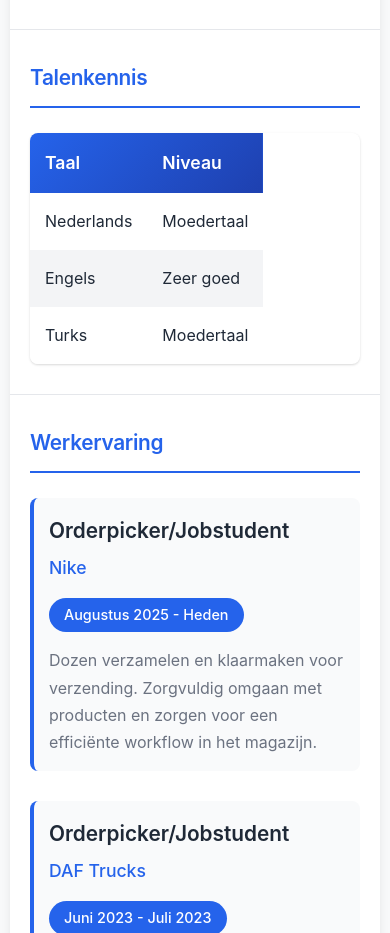
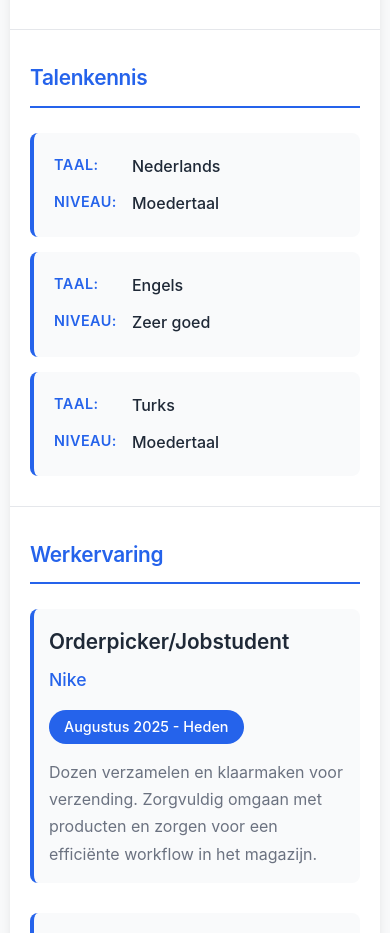
Before and after one commit to pxl-grpro-wpl1-2526/curriculum-vitae-AbdussamedKonakPXL, a plain HTML site: page index.html in a window 390 px wide. Shown: the part 2320-3253 px from the top of the page. Drawn offline with Linux system fonts and the light colour scheme.

Commit message:
WEB-12
In de mobiele weergave wordt de tabel vervangen door een alternatieve layout (geen tabel). Bij grotere schermen verschijnt de tabel opnieuw en verdwijnt de mobiele variant.

```diff
--- a/css/style.css
+++ b/css/style.css
@@ -365,6 +365,46 @@ body {
     overflow-wrap: break-word;
 }
 
+/* Mobiele layout voor talenkennis - WEB-12 */
+.languages-mobile {
+    display: none;
+}
+
+.language-card {
+    background-color: var(--bg-light);
+    border-radius: var(--radius-md);
+    padding: var(--spacing-lg);
+    margin-bottom: var(--spacing-md);
+    border-left: 4px solid var(--primary-color);
+    display: grid;
+    grid-template-columns: auto 1fr;
+    gap: var(--spacing-sm) var(--spacing-md);
+    transition: transform 0.2s ease, box-shadow 0.2s ease;
+}
+
+.language-card:hover {
+    transform: translateX(5px);
+    box-shadow: var(--shadow-md);
+}
+
+.language-card:last-child {
+    margin-bottom: 0;
+}
+
+.language-label {
+    font-weight: var(--font-weight-semibold);
+    color: var(--primary-color);
+    font-size: var(--font-size-small);
+    text-transform: uppercase;
+    letter-spacing: 0.5px;
+}
+
+.language-value {
+    color: var(--text-color);
+    font-size: var(--font-size-base);
+    font-weight: var(--font-weight-medium);
+}
+
 /* Werkervaring - WEB-05 */
 .work-list {
     list-style: none;
@@ -507,7 +547,41 @@ body {
     box-shadow: var(--shadow-md);
 }
 
-/* Responsief Ontwerp - Media Queries - WEB-11 */
+/* Responsief Ontwerp - Media Queries - WEB-11, WEB-12, WEB-13 */
+
+/* Desktop: >= 992px - WEB-13 */
+@media (min-width: 992px) {
+    .languages-table {
+        display: table;
+    }
+
+    .languages-mobile {
+        display: none;
+    }
+}
+
+/* Tablet: 576px tot 992px - WEB-13 */
+@media (min-width: 576px) and (max-width: 991px) {
+    .languages-table {
+        display: table;
+    }
+
+    .languages-mobile {
+        display: none;
+    }
+}
+
+/* Mobiel: < 576px - WEB-13 */
+@media (max-width: 575px) {
+    .languages-table {
+        display: none;
+    }
+
+    .languages-mobile {
+        display: block;
+    }
+}
+
 @media (max-width: 768px) {
     body {
         padding: var(--spacing-sm);
@@ -559,18 +633,14 @@ body {
         width: 100%;
     }
 
+    /* Tabel verbergen op tablet en kleiner - WEB-12 */
     .languages-table {
-        font-size: var(--font-size-small);
-        width: 100%;
-        display: block;
-        overflow-x: auto;
-        -webkit-overflow-scrolling: touch;
+        display: none;
     }
 
-    .languages-table th,
-    .languages-table td {
-        padding: var(--spacing-md);
-        min-width: 100px;
+    /* Mobiele layout tonen op tablet en kleiner - WEB-12 */
+    .languages-mobile {
+        display: block;
     }
 
     .footer {
--- a/index.html
+++ b/index.html
@@ -106,6 +106,7 @@
         <section class="section" id="languages">
             <h2 class="section-title">Talenkennis</h2>
             <div class="content-box">
+                <!-- Desktop tabel - WEB-12 -->
                 <table class="languages-table">
                     <thead>
                         <tr>
@@ -128,6 +129,28 @@
                         </tr>
                     </tbody>
                 </table>
+
+                <!-- Mobiele layout - WEB-12 -->
+                <div class="languages-mobile">
+                    <div class="language-card">
+                        <span class="language-label">Taal:</span>
+                        <span class="language-value">Nederlands</span>
+                        <span class="language-label">Niveau:</span>
+                        <span class="language-value">Moedertaal</span>
+                    </div>
+                    <div class="language-card">
+                        <span class="language-label">Taal:</span>
+                        <span class="language-value">Engels</span>
+                        <span class="language-label">Niveau:</span>
+                        <span class="language-value">Zeer goed</span>
+                    </div>
+                    <div class="language-card">
+                        <span class="language-label">Taal:</span>
+                        <span class="language-value">Turks</span>
+                        <span class="language-label">Niveau:</span>
+                        <span class="language-value">Moedertaal</span>
+                    </div>
+                </div>
             </div>
         </section>
 
```
